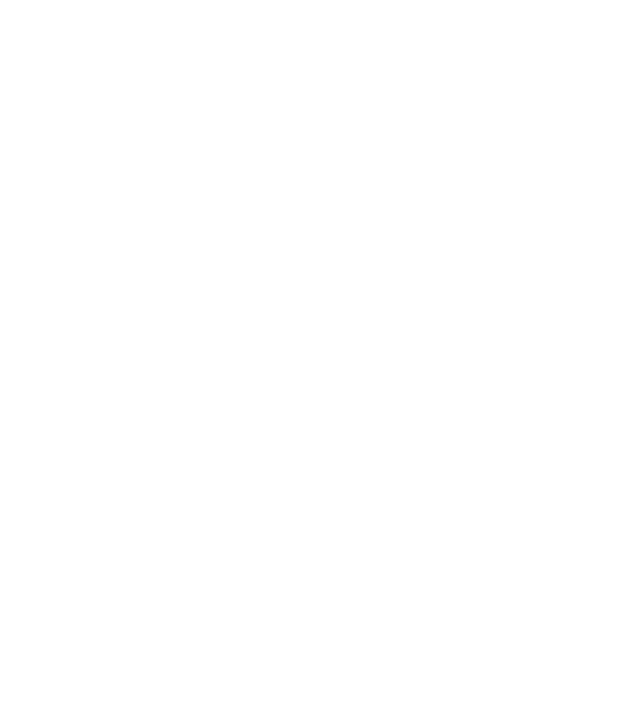
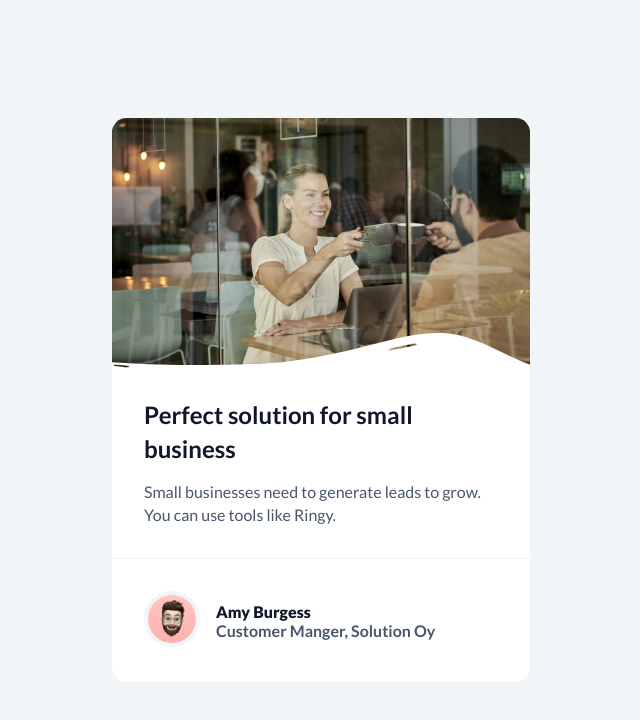
Before and after one commit to melikeasahin/devchallenges-example, a plain HTML site: page business-blog-card/index.html in a window 1280 px wide. Shown: the whole page, without its empty margins (319-959 px from the left). Drawn offline with Linux system fonts and the light colour scheme.

Commit message:
Business Blog Card

```diff
--- a/business-blog-card/index.html
+++ b/business-blog-card/index.html
@@ -4,6 +4,47 @@
     <meta charset="UTF-8" />
     <meta name="viewport" content="width=device-width, initial-scale=1.0" />
     <title>Business Blog Card</title>
+    <link rel="preconnect" href="https://fonts.googleapis.com" />
+    <link rel="preconnect" href="https://fonts.gstatic.com" crossorigin />
+    <link
+      href="https://fonts.googleapis.com/css2?family=Lato:ital,wght@0,100;0,300;0,400;0,700;0,900;1,100;1,300;1,400;1,700;1,900&family=Sora:wght@100..800&display=swap"
+      rel="stylesheet"
+    />
+    <link rel="stylesheet" href="style.css" />
   </head>
-  <body></body>
+  <body>
+    <main class="container">
+      <div class="card">
+        <div class="images">
+          <img
+            src="./resources/hero-image-1.jpg"
+            alt="Hero Image"
+            class="visual"
+          />
+          <img src="./resources/white-overlay.svg" alt="" class="white" />
+        </div>
+        <div class="top">
+          <h1 class="title">Perfect solution for small business</h1>
+          <p class="explanation">
+            Small businesses need to generate leads to grow. You can use tools
+            like Ringy.
+          </p>
+        </div>
+        <div class="line"></div>
+        <div class="writer-about">
+          <div class="overlay-image">
+            <img
+              src="./resources/avatar-image-business-card.png"
+              alt="Avatar Image Business"
+              class="image"
+            />
+          </div>
+          <div class="hk">
+            <h2 class="writer">Amy Burgess</h2>
+            <h3 class="about">Customer Manger, Solution Oy</h3>
+          </div>
+        </div>
+      </div>
+    </main>
+  </body>
 </html>
--- a/business-blog-card/style.css
+++ b/business-blog-card/style.css
@@ -0,0 +1,94 @@
+* {
+  margin: 0;
+  padding: 0;
+}
+
+body {
+  font-family: "Lato", sans-serif;
+  background: hsl(210, 33%, 96%);
+}
+
+.container {
+  max-width: 1350px;
+  margin: 0 auto;
+  display: flex;
+  justify-content: center;
+  align-items: center;
+  height: 100vh;
+  gap: 2rem;
+}
+
+.card {
+  width: 418px;
+  border-radius: 0.9rem;
+  background: hsl(0, 0%, 100%);
+  color: hsl(217, 18%, 35%);
+}
+
+.images {
+  position: relative;
+  height: 280px;
+}
+
+.visual {
+  border-radius: 0.9rem 0.9rem 0 0;
+}
+
+.white {
+  position: absolute;
+  top: 215px;
+  left: 0;
+}
+
+.top {
+  padding: 0 2rem 2rem 2rem;
+  display: flex;
+  flex-direction: column;
+  gap: 1rem;
+  line-height: 1.4;
+}
+
+.title {
+  font-size: 1.5rem;
+  color: hsl(222, 44%, 11%);
+}
+
+.explanation {
+  font-size: 1rem;
+  color: hsl(217, 18%, 35%);
+}
+
+.line {
+  background: hsl(210, 33%, 96%);
+  height: 0.07rem;
+}
+
+.writer-about {
+  display: flex;
+  gap: 1rem;
+  padding: 2rem;
+}
+.overlay-image .image {
+  width: 3rem;
+  height: 3rem;
+  border-style: solid;
+  border-color: hsl(210, 33%, 96%);
+  border-radius: 100%;
+  border-width: 0.3rem;
+}
+
+.hk {
+  display: flex;
+  flex-direction: column;
+  justify-content: center;
+}
+.writer {
+  font-size: 1rem;
+  font-weight: 800;
+  color: hsl(222, 44%, 11%);
+}
+
+.about {
+  font-size: 1rem;
+  color: hsl(217, 18%, 35%);
+}
```
Also changed, not shown: business-blog-card/resources/Desktop_1350px.jpg (added), business-blog-card/resources/avatar-image-business-card-1.png (added), business-blog-card/resources/avatar-image-business-card.png (added), business-blog-card/resources/favicon.ico (added), business-blog-card/resources/hero-image-1.jpg (added), business-blog-card/resources/hero-image.jpg (added), business-blog-card/resources/white-overlay.svg (added), 1 other file.
